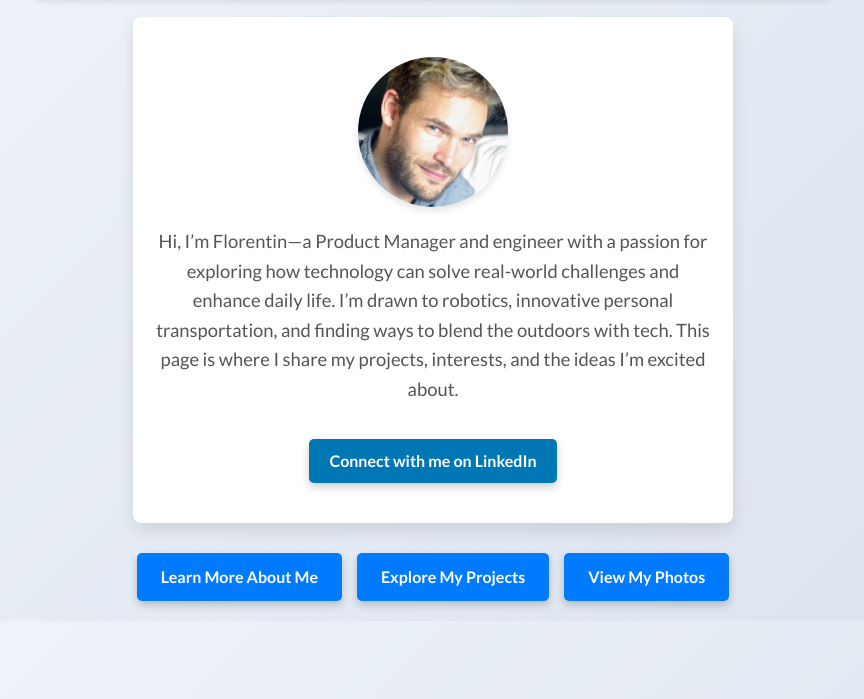
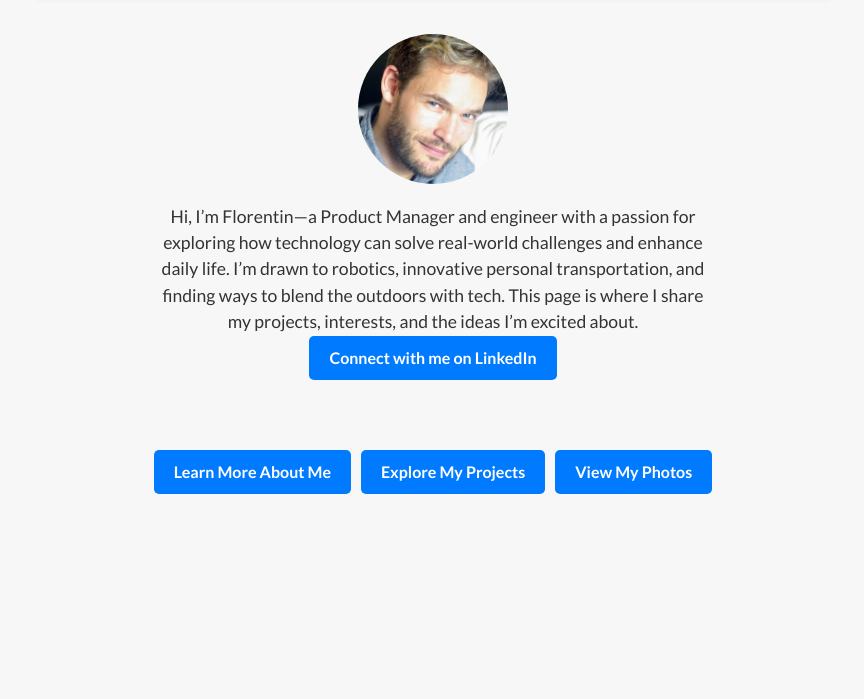
Before and after one commit to untenablemonkey/florentin.ca, a plain HTML site: page index.html in a window 1280 px wide. Shown: the part 101-800 px from the top of the page, without its empty margins (207-1071 px from the left). Drawn offline with nearby package versions, Linux system fonts and the light colour scheme.

Commit message:
Update index.html

```diff
--- a/index.html
+++ b/index.html
@@ -7,7 +7,7 @@
     <link href="https://fonts.googleapis.com/css2?family=Lato:wght@400;700&display=swap" rel="stylesheet">
     <link href="https://stackpath.bootstrapcdn.com/bootstrap/4.5.2/css/bootstrap.min.css" rel="stylesheet">
 
-    <!-- Google tag (gtag.js) -->
+    <!-- Google Analytics -->
     <script async src="https://www.googletagmanager.com/gtag/js?id=G-0GH5WZ3FJB"></script>
     <script>
       window.dataLayer = window.dataLayer || [];
@@ -20,14 +20,14 @@
         /* Base Styles */
         body {
             font-family: 'Lato', sans-serif;
+            background-color: #f7f7f7;
+            color: #333;
             margin: 0;
             padding: 20px;
             text-align: center;
-            background: linear-gradient(135deg, #f0f5f9, #dbe2ef);
-            color: #333;
         }
 
-        /* Header */
+        /* Header Styles */
         header {
             display: flex;
             justify-content: space-between;
@@ -42,7 +42,7 @@
 
         header h1 {
             margin: 0;
-            font-size: 2em;
+            font-size: 1.8em;
             color: #0077b5;
         }
 
@@ -64,13 +64,9 @@
             flex-direction: column;
             align-items: center;
             max-width: 600px;
-            margin: 20px auto; /* Add a top margin */
+            margin: 0 auto;
             padding: 40px 0;
-            box-shadow: 0 8px 16px rgba(0, 0, 0, 0.1);
-            background-color: white;
-            border-radius: 8px;
         }
-
 
         .intro img {
             border-radius: 50%;
@@ -78,56 +74,35 @@
             height: 150px;
             object-fit: cover;
             margin-bottom: 20px;
-            box-shadow: 0 4px 6px rgba(0, 0, 0, 0.1);
         }
 
         .intro p {
-            font-size: 1.15em;
-            margin: 0 20px 20px;
-            line-height: 1.6;
-            color: #555;
+            font-size: 1.1em;
+            margin: 0;
+            padding: 0 20px;
         }
 
-        .linkedin-button {
-            margin-top: 15px;
-            text-decoration: none;
+        /* Button Styling */
+        .button {
+            background-color: #007bff; /* Consistent blue color */
             color: white;
-            background-color: #0077b5;
             padding: 10px 20px;
             border-radius: 5px;
+            text-decoration: none;
             font-weight: bold;
-            box-shadow: 0 4px 8px rgba(0, 0, 0, 0.2);
-            transition: background-color 0.3s, box-shadow 0.3s;
+            transition: background-color 0.2s;
         }
 
-        .linkedin-button:hover {
-            background-color: #005f8a;
-            box-shadow: 0 6px 12px rgba(0, 0, 0, 0.2);
+        .button:hover {
+            background-color: #0056b3; /* Hover color */
         }
 
-        /* Sections Links */
+        /* Links to Other Sections */
         .sections {
             display: flex;
             justify-content: center;
-            gap: 15px;
+            gap: 10px;
             margin-top: 30px;
-        }
-
-        .sections a {
-            text-decoration: none;
-            color: white;
-            background-color: #007bff;
-            padding: 12px 24px;
-            border-radius: 5px;
-            font-weight: bold;
-            transition: background-color 0.2s, transform 0.2s;
-            box-shadow: 0 4px 8px rgba(0, 0, 0, 0.2);
-        }
-
-        .sections a:hover {
-            background-color: #0056b3;
-            transform: translateY(-2px);
-            box-shadow: 0 6px 12px rgba(0, 0, 0, 0.2);
         }
     </style>
 </head>
@@ -137,9 +112,10 @@
     <header>
         <h1>Florentin von Frankenberg</h1>
         <nav>
-            <a href="about.html">About</a>
-            <a href="projects.html">Projects</a>
-            <a href="photos.html">Photos</a>
+            <a href="/index.html">Home</a>
+            <a href="/about.html">About</a>
+            <a href="/projects.html">Projects</a>
+            <a href="/photos.html">Photos</a>
         </nav>
     </header>
 
@@ -148,14 +124,14 @@
         <img src="photos/profile.jpg" alt="Florentin's photo">
         <p>Hi, I’m Florentin—a Product Manager and engineer with a passion for exploring how technology can solve real-world challenges and enhance daily life. I’m drawn to robotics, innovative personal transportation, and finding ways to blend the outdoors with tech. This page is where I share my projects, interests, and the ideas I’m excited about.</p>
         <!-- LinkedIn Button -->
-        <a href="https://www.linkedin.com/in/florentin-von-frankenberg/" target="_blank" class="linkedin-button">Connect with me on LinkedIn</a>
+        <a href="https://www.linkedin.com/in/florentin-von-frankenberg/" target="_blank" class="button">Connect with me on LinkedIn</a>
     </div>
 
     <!-- Links to Other Sections -->
     <div class="sections">
-        <a href="about.html">Learn More About Me</a>
-        <a href="projects.html">Explore My Projects</a>
-        <a href="photos.html">View My Photos</a>
+        <a href="/about.html" class="button">Learn More About Me</a>
+        <a href="/projects.html" class="button">Explore My Projects</a>
+        <a href="/photos.html" class="button">View My Photos</a>
     </div>
 
 </body>
```
